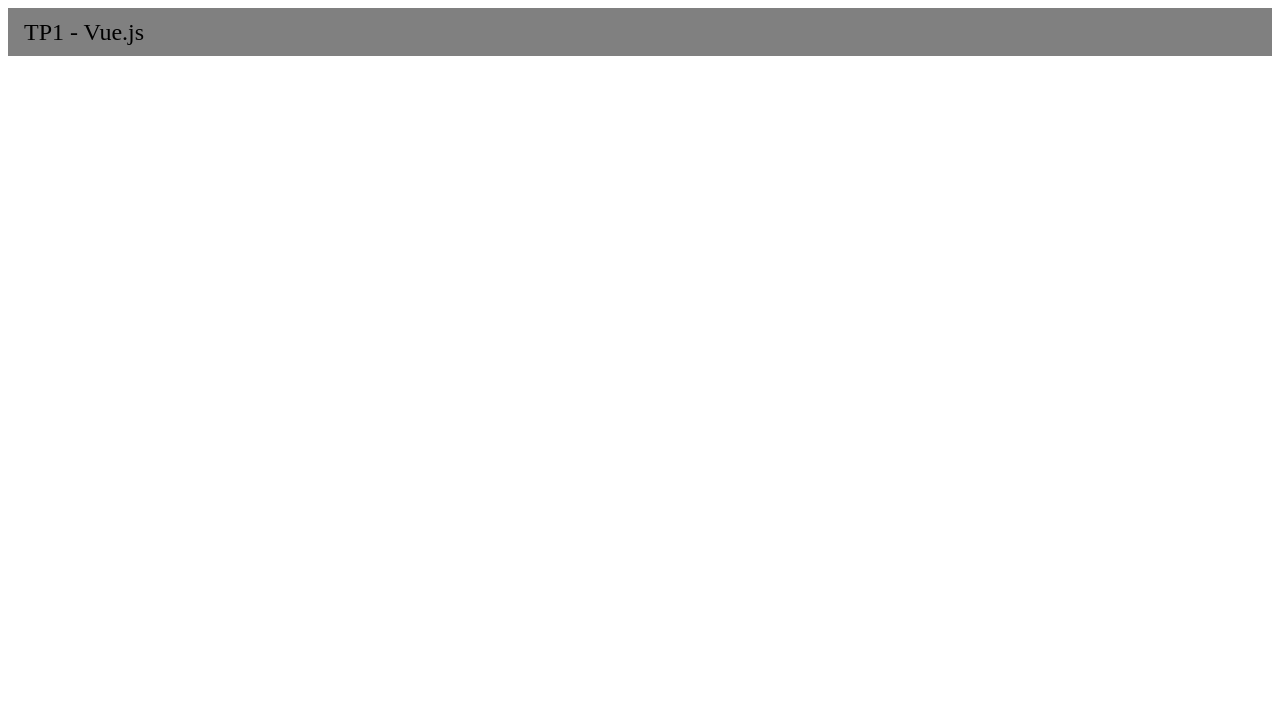
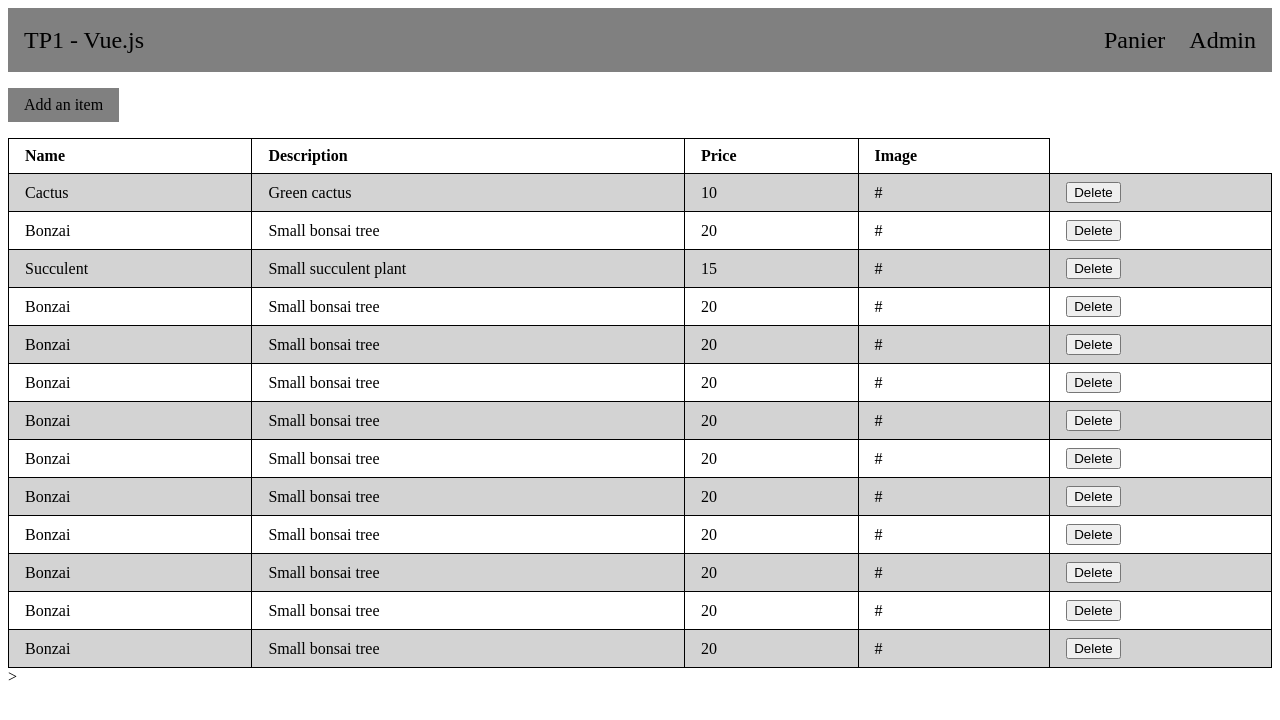
Before and after one commit to Raphael-Laurent/Interface_TP1, a Vue app in the folder TP1/: page /admin in a window 1280 px wide. Before the commit this address had no page. Shown: the top 720 px of the page. Built offline with nearby package versions, Linux system fonts and the light colour scheme.

Commit message:
View admin

```diff
--- a/TP1/src/App.vue
+++ b/TP1/src/App.vue
@@ -1,10 +1,10 @@
 <script setup>
-import TopComponent from './components/TopComponent.vue';
+import Navigation from './components/Navigation.vue';
 
 </script>
 
 <template>
-  <TopComponent />
+  <Navigation />
   <RouterView />
 </template>
 
--- /dev/null
+++ b/TP1/src/components/AdminView.vue
@@ -0,0 +1,62 @@
+<script setup>
+import { articles } from '../data/data.js';
+</script>
+
+<template>
+    <RouterLink class="link" to="/ajouter">Add an item</RouterLink>
+    <table id="table">
+        <thead>
+            <tr>
+                <th>Name</th>
+                <th>Description</th>
+                <th>Price</th>
+                <th>Image</th>
+            </tr>
+        </thead>
+        <tbody>
+            <tr v-for="article in articles">
+                <td>{{ article.name }}</td>
+                <td class="description">{{ article.description }}</td>
+                <td>{{ article.price }}</td>
+                <td>{{ article.image }}</td>
+                <td><button @click="deleteItem">Delete</button></td>
+            </tr>
+        </tbody>
+    </table>>
+</template>
+
+<style scoped>
+#table {
+    border-collapse: collapse;
+    width: 100%;
+}
+
+#table th,
+#table td {
+    border: .05rem solid black;
+    padding: .5rem 1rem;
+    text-align: left;
+}
+
+#table .description {
+    max-width: 20rem;
+    white-space: normal;
+    word-wrap: break-word;
+}
+
+#table tbody tr:nth-child(odd) {
+    background-color: lightgrey;
+}
+
+.link {
+  text-decoration: none;
+  color: black;
+  background-color: grey;
+  padding: .5rem 1rem;
+  display: inline-block;
+  margin-bottom: 1rem;
+}
+
+.link:hover {
+  color: red;
+}</style>
--- a/TP1/src/components/BarreRecherche.vue
+++ b/TP1/src/components/BarreRecherche.vue
@@ -15,5 +15,6 @@ const search = defineModel()
     width: 20rem;
     height: 2rem;
     padding: 0 .5rem;
+    margin: 0 0 1rem 0;
 }
 </style>
--- a/TP1/src/components/HomeView.vue
+++ b/TP1/src/components/HomeView.vue
@@ -16,39 +16,12 @@ const articleFiltered = computed(() =>
 
 <template>
   <section>
-    <div id="utilityBox">
-      <BarreRecherche v-model="search" />
-      <RouterLink class="link" to="/ajouter">Add an item</RouterLink>
-    </div>
+    <BarreRecherche v-model="search" />
     <ListeArticles :list="articleFiltered"/>
   </section>
 </template>
 
 <style scoped>
-#utilityBox {
-  display: flex;
-  flex-direction: row;
-  justify-content: space-between;
-  padding: 1rem;
-}
 
-.link {
-  text-decoration: none;
-  color: black;
-  background-color: grey;
-  padding: .5rem 1rem;
-}
 
-.link:hover {
-  color: red;
-}
-
-#CardList {
-  display: flex;
-  justify-content: center;
-  flex-wrap: wrap;
-  gap: 1rem 0;
-  padding: 0;
-  border: 1px solid pink;
-}
 </style>
--- a/TP1/src/components/ListeArticles.vue
+++ b/TP1/src/components/ListeArticles.vue
@@ -12,4 +12,13 @@ defineProps({
     </div>
 </template>
 
-<style scoped></style>
+<style scoped>
+#CardList {
+  display: flex;
+  justify-content: center;
+  flex-wrap: wrap;
+  gap: 1rem 0;
+  padding: 0;
+  border: 1px solid pink;
+}
+</style>
--- /dev/null
+++ b/TP1/src/components/Navigation.vue
@@ -0,0 +1,35 @@
+<template>
+    <section id="topComponent">
+        <RouterLink to="/">TP1 - Vue.js</RouterLink>
+        <div id="rightLinks">
+            <RouterLink to="/admin">Panier</RouterLink>
+            <RouterLink to="/admin">Admin</RouterLink>
+        </div>
+    </section>
+</template>
+
+<style scoped>
+#topComponent {
+    background-color: grey;
+    height: 4rem;
+    display: flex;
+    flex-direction: row;
+    justify-content: space-between;
+    align-items: center;
+    padding: 0 1rem;
+    font-size: 1.5rem;
+    margin: 0 0 1rem 0;
+    color: black;
+}
+
+#rightLinks {
+    display: flex;
+    gap: 1.5rem;
+    align-items: center;
+}
+
+#topComponent a {
+    text-decoration: none;
+    color: black;
+}
+</style>
--- a/TP1/src/components/TopComponent.vue
+++ /dev/null
@@ -1,19 +0,0 @@
-<template>
-    <section id="topComponent">
-        <p>TP1 - Vue.js</p>
-    </section>
-</template>
-
-<style scoped>
-#topComponent {
-    background-color: grey;
-
-    height: 3rem;
-    display: flex;
-    flex-direction: column;
-    justify-content: center;
-    padding: 0 1rem;
-    font-size: 1.5rem;
-    margin: 0 0 1rem 0;
-}
-</style>
--- a/TP1/src/router.js
+++ b/TP1/src/router.js
@@ -3,11 +3,13 @@ import { createWebHistory, createRouter } from 'vue-router'
 import HomeView from './components/HomeView.vue'
 import ArticleView from './components/ArticleView.vue'
 import FormulaireArticle from './components/FormulaireArticle.vue'
+import AdminView from './components/AdminView.vue'
 
 const routes = [
     {path: '/', component: HomeView},
     {path: '/ajouter', component: FormulaireArticle},
     {path: '/article/:id', component: ArticleView},
+    {path: '/admin', component:AdminView},
 ]
 
 export const router = createRouter({
```
